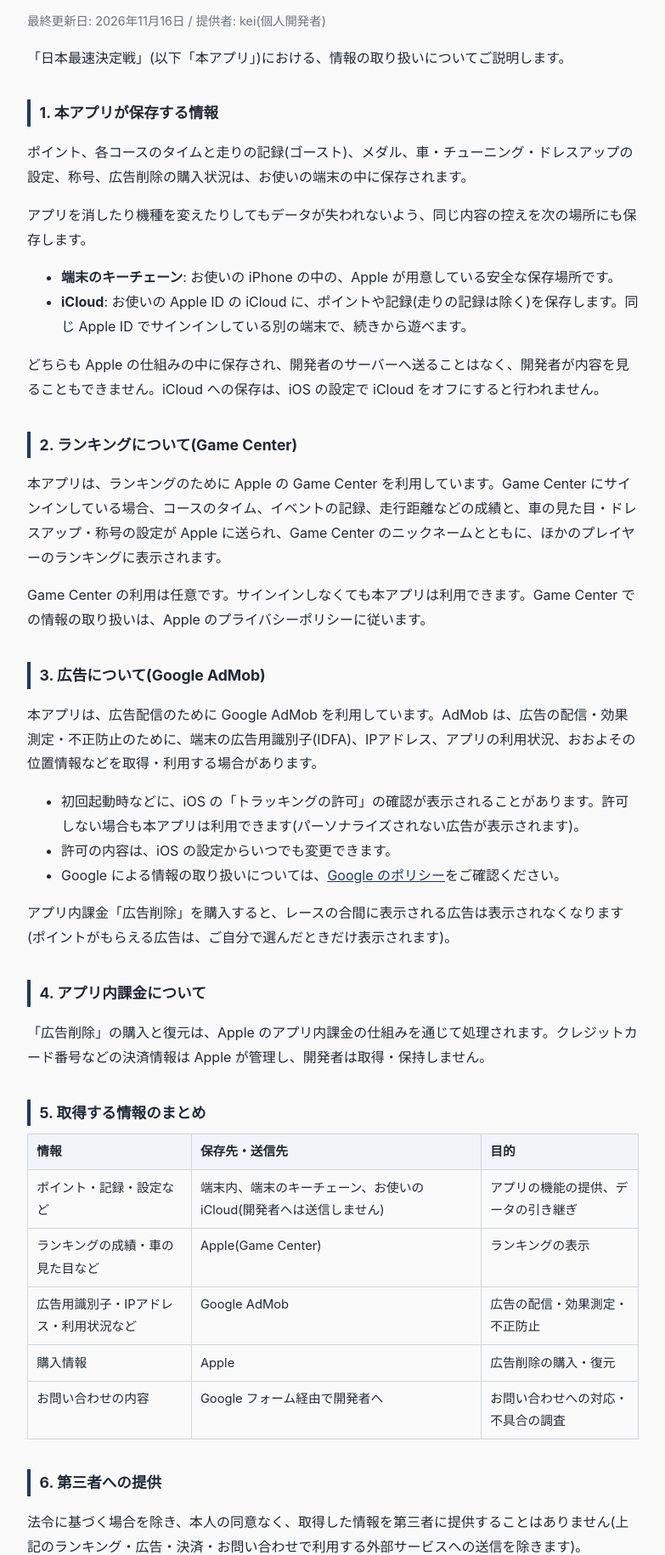
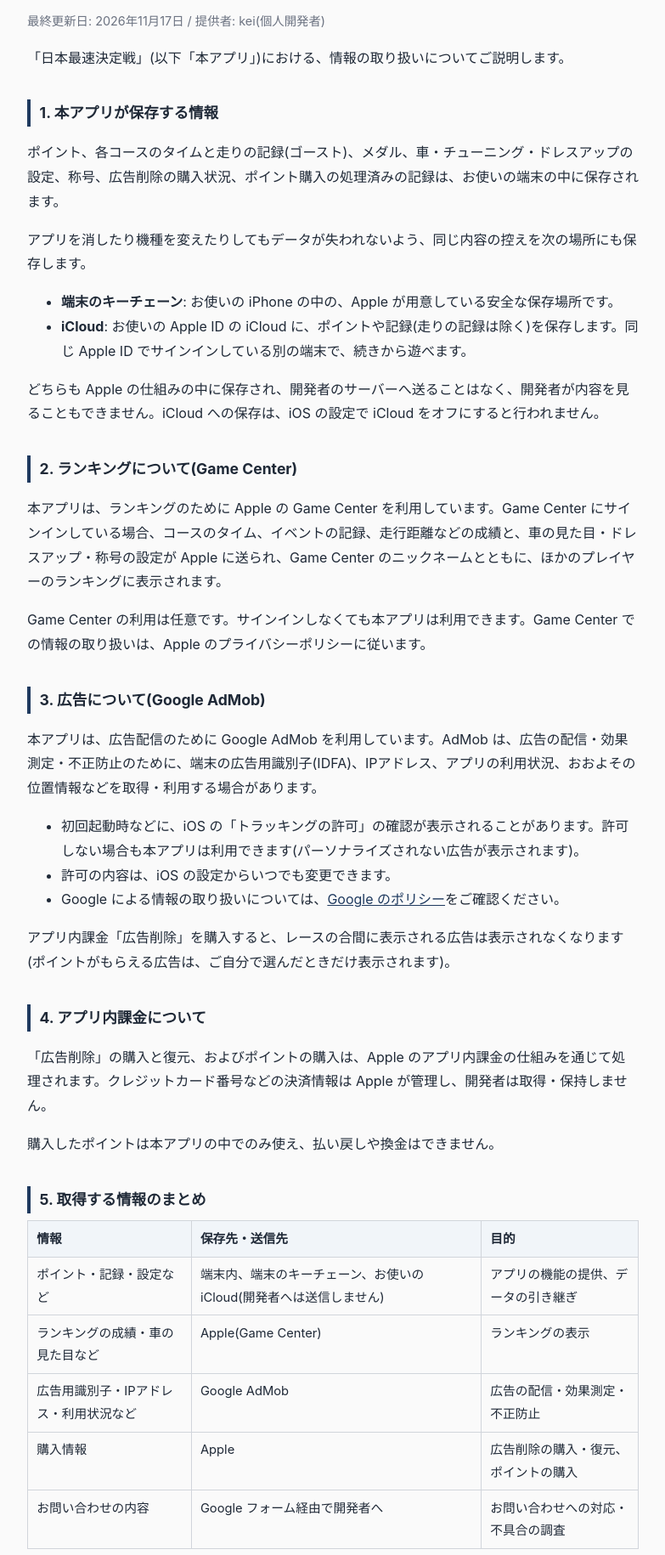
Before and after one commit to kei6068/kei6068.github.io, a plain HTML site: page privacy-driftrace.html in a window 1280 px wide. Shown: the part 70-1900 px from the top of the page at 85% size, without its empty margins (248-1031 px from the left). Drawn offline with Linux system fonts and the light colour scheme.

Commit message:
日本最速決定戦のプライバシーポリシーにポイント購入を追記
Co-Authored-By: Claude Opus 5.5 <noreply@anthropic.com>

```diff
--- a/privacy-driftrace.html
+++ b/privacy-driftrace.html
@@ -19,12 +19,12 @@
 </head>
 <body>
 <h1>日本最速決定戦 プライバシーポリシー</h1>
-<p class="meta">最終更新日: 2026年11月16日 / 提供者: kei(個人開発者)</p>
+<p class="meta">最終更新日: 2026年11月17日 / 提供者: kei(個人開発者)</p>
 
 <p>「日本最速決定戦」(以下「本アプリ」)における、情報の取り扱いについてご説明します。</p>
 
 <h2>1. 本アプリが保存する情報</h2>
-<p>ポイント、各コースのタイムと走りの記録(ゴースト)、メダル、車・チューニング・ドレスアップの設定、称号、広告削除の購入状況は、お使いの端末の中に保存されます。</p>
+<p>ポイント、各コースのタイムと走りの記録(ゴースト)、メダル、車・チューニング・ドレスアップの設定、称号、広告削除の購入状況、ポイント購入の処理済みの記録は、お使いの端末の中に保存されます。</p>
 <p>アプリを消したり機種を変えたりしてもデータが失われないよう、同じ内容の控えを次の場所にも保存します。</p>
 <ul>
   <li><strong>端末のキーチェーン</strong>: お使いの iPhone の中の、Apple が用意している安全な保存場所です。</li>
@@ -46,7 +46,8 @@
 <p>アプリ内課金「広告削除」を購入すると、レースの合間に表示される広告は表示されなくなります(ポイントがもらえる広告は、ご自分で選んだときだけ表示されます)。</p>
 
 <h2>4. アプリ内課金について</h2>
-<p>「広告削除」の購入と復元は、Apple のアプリ内課金の仕組みを通じて処理されます。クレジットカード番号などの決済情報は Apple が管理し、開発者は取得・保持しません。</p>
+<p>「広告削除」の購入と復元、およびポイントの購入は、Apple のアプリ内課金の仕組みを通じて処理されます。クレジットカード番号などの決済情報は Apple が管理し、開発者は取得・保持しません。</p>
+<p>購入したポイントは本アプリの中でのみ使え、払い戻しや換金はできません。</p>
 
 <h2>5. 取得する情報のまとめ</h2>
 <table>
@@ -54,7 +55,7 @@
   <tr><td>ポイント・記録・設定など</td><td>端末内、端末のキーチェーン、お使いの iCloud(開発者へは送信しません)</td><td>アプリの機能の提供、データの引き継ぎ</td></tr>
   <tr><td>ランキングの成績・車の見た目など</td><td>Apple(Game Center)</td><td>ランキングの表示</td></tr>
   <tr><td>広告用識別子・IPアドレス・利用状況など</td><td>Google AdMob</td><td>広告の配信・効果測定・不正防止</td></tr>
-  <tr><td>購入情報</td><td>Apple</td><td>広告削除の購入・復元</td></tr>
+  <tr><td>購入情報</td><td>Apple</td><td>広告削除の購入・復元、ポイントの購入</td></tr>
   <tr><td>お問い合わせの内容</td><td>Google フォーム経由で開発者へ</td><td>お問い合わせへの対応・不具合の調査</td></tr>
 </table>
 
```
